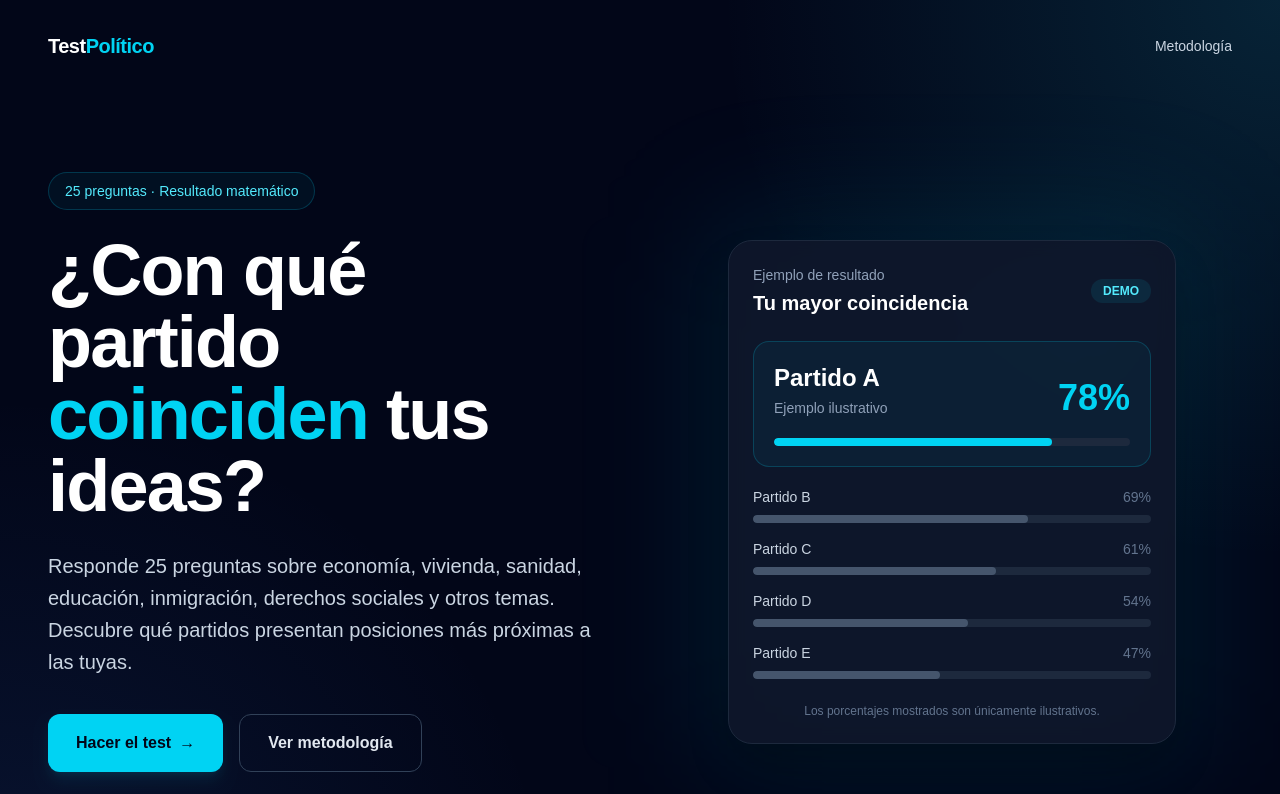
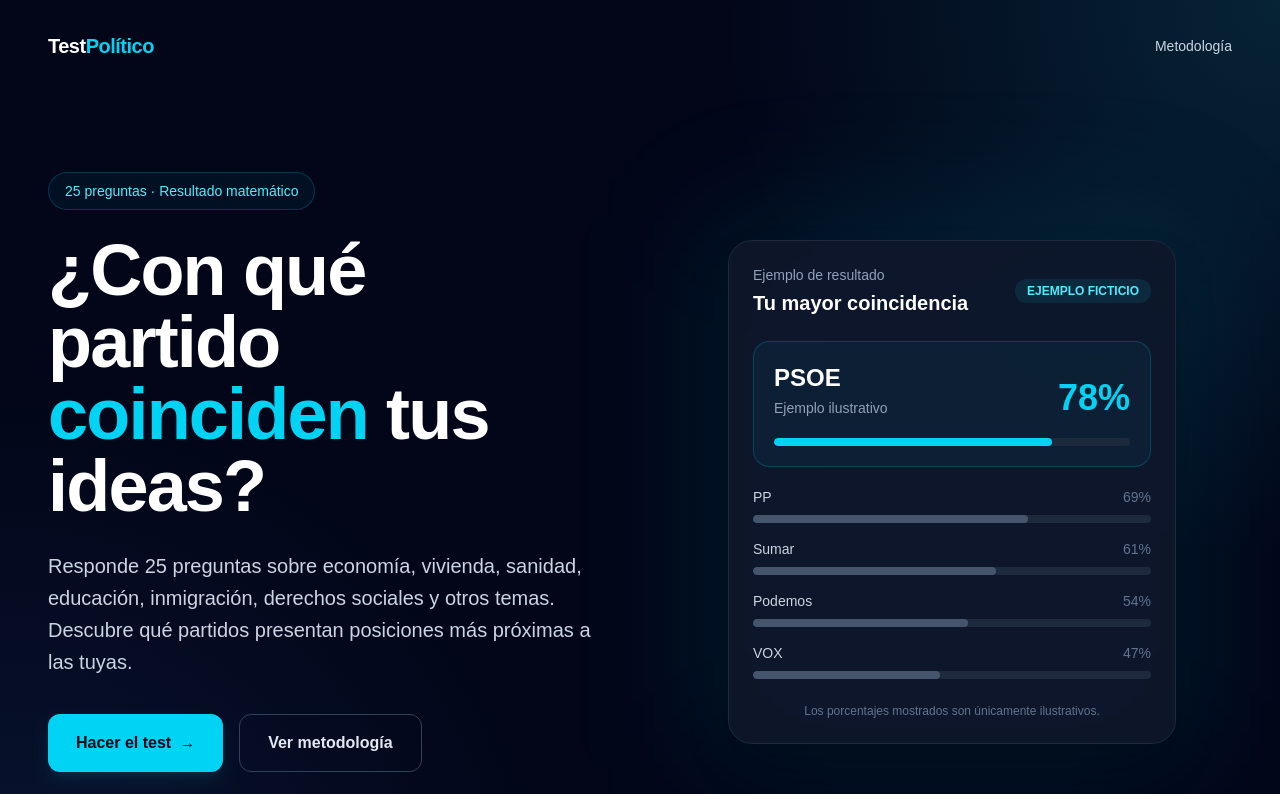
Before and after one commit to lluisgarau2/test-politico, a Next.js app: page / in a window 1280 px wide. Shown: the top 794 px of the page. Built offline with nearby package versions, Linux system fonts and the light colour scheme.

Commit message:
Actualiza portada con ejemplo de resultados

```diff
--- a/app/page.tsx
+++ b/app/page.tsx
@@ -80,14 +80,14 @@
                   </div>
 
                   <div className="rounded-full bg-cyan-400/10 px-3 py-1 text-xs font-semibold text-cyan-300">
-                    DEMO
+                    EJEMPLO FICTICIO
                   </div>
                 </div>
 
                 <div className="rounded-2xl border border-cyan-400/20 bg-cyan-400/5 p-5">
                   <div className="flex items-end justify-between">
                     <div>
-                      <p className="text-2xl font-bold">Partido A</p>
+                      <p className="text-2xl font-bold">PSOE</p>
                       <p className="mt-1 text-sm text-slate-400">
                         Ejemplo ilustrativo
                       </p>
@@ -102,10 +102,10 @@
                 </div>
 
                 <div className="mt-5 space-y-4">
-                  <ResultBar name="Partido B" percentage={69} />
-                  <ResultBar name="Partido C" percentage={61} />
-                  <ResultBar name="Partido D" percentage={54} />
-                  <ResultBar name="Partido E" percentage={47} />
+                  <ResultBar name="PP" percentage={69} />
+                  <ResultBar name="Sumar" percentage={61} />
+                  <ResultBar name="Podemos" percentage={54} />
+                  <ResultBar name="VOX" percentage={47} />
                 </div>
 
                 <p className="mt-6 text-center text-xs text-slate-500">
```
